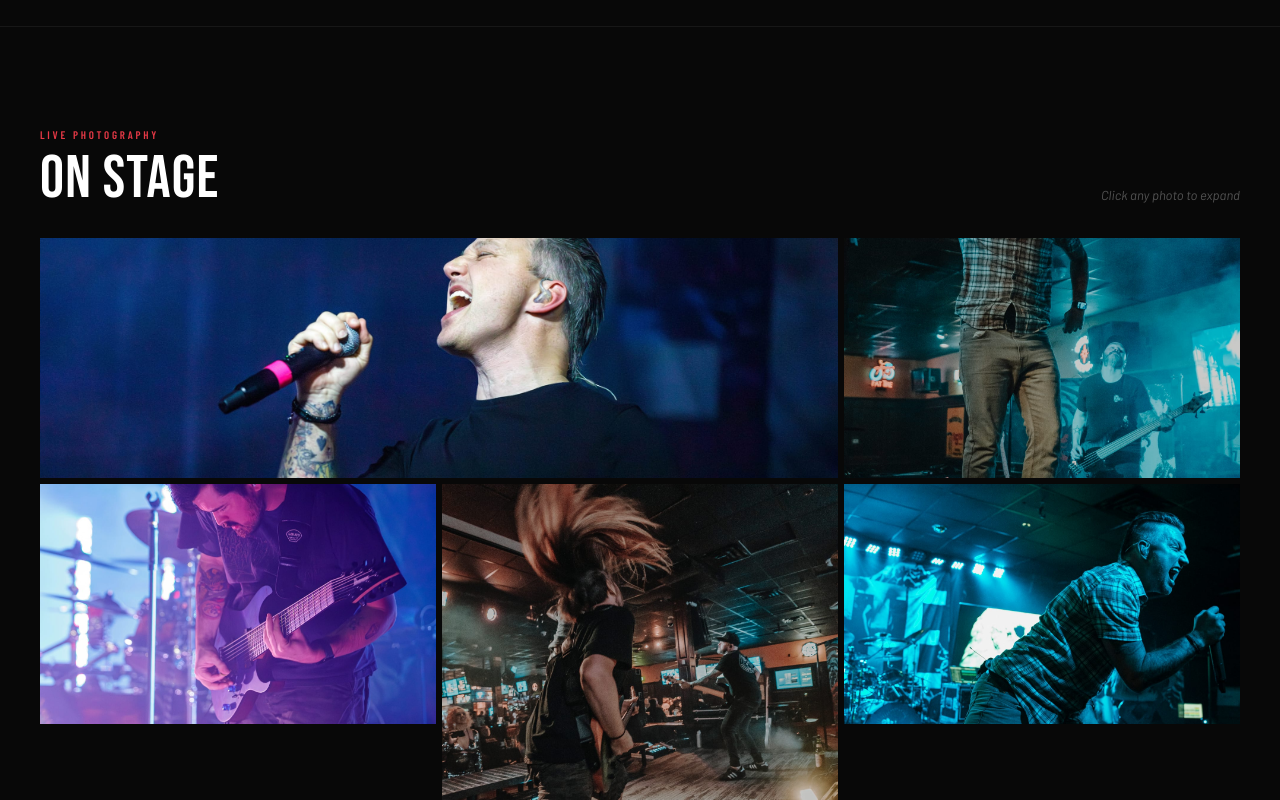
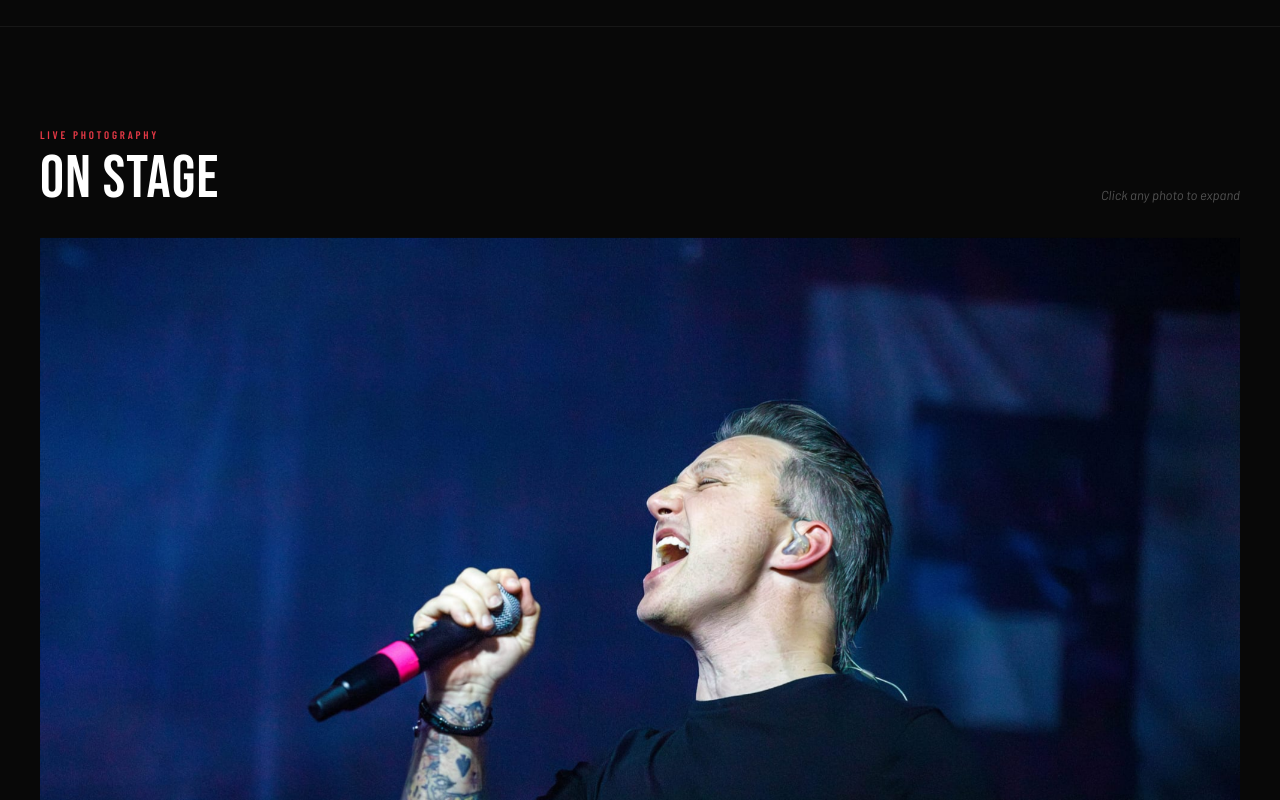
Before and after one commit to eranallo/echo-play-live-site, a Next.js app: page /bands/elite in a window 1280 px wide. Shown: the part 3429-4229 px from the top of the page. Built offline with nearby package versions, Linux system fonts and the light colour scheme; a web font is replaced by a local one.

Commit message:
Add files via upload

```diff
--- a/app/bands/[slug]/page.js
+++ b/app/bands/[slug]/page.js
@@ -416,21 +416,26 @@ export default function BandPage({ params }) {
           </div>
         </section>
 
-        {/* ── SOCIAL PROOF: CROWD SHOT ─────────────────────── */}
-        {crowdImg && (
+        {/* ── EXPERIENCE / SOCIAL PROOF ─────────────────────
+            Renders if the band has experience copy in bands.js (or a crowd
+            photo). The crowd photo is optional — when present, the section
+            is a 2-col grid (photo + copy). When absent, it falls back to a
+            centered text-only layout so the copy still gets its moment. */}
+        {(crowdImg || band.experienceHeadline || band.experienceBody) && (
           <section style={{
             padding: 'clamp(60px, 8vw, 100px) var(--gutter-fluid)',
             borderBottom: '1px solid rgba(255,255,255,0.06)',
             background: 'rgba(255,255,255,0.01)',
           }}>
-            <div style={{ maxWidth: '1400px', margin: '0 auto' }}>
-              <div className="proof-grid" style={{
+            <div style={{ maxWidth: crowdImg ? '1400px' : '820px', margin: '0 auto' }}>
+              <div className={crowdImg ? 'proof-grid' : ''} style={crowdImg ? {
                 display: 'grid',
                 gridTemplateColumns: '1fr 1fr',
                 gap: 'clamp(40px, 6vw, 96px)',
                 alignItems: 'center',
-              }}>
-                {/* Crowd photo */}
+              } : { textAlign: 'center' }}>
+                {/* Crowd photo (only when set) */}
+                {crowdImg && (
                   <div
                     className="reveal reveal-left"
                     onClick={() => openLightbox(crowdImg, 4)}
@@ -462,12 +467,14 @@ export default function BandPage({ params }) {
                       }}
                     />
                   </div>
+                )}
 
-                {/* Social proof copy */}
+                {/* Experience copy */}
                 <div>
                   <div style={{
                     width: '32px', height: '3px',
                     background: band.color, marginBottom: '24px',
+                    margin: crowdImg ? '0 0 24px 0' : '0 auto 24px',
                   }} />
                   <div className="section-label reveal" style={{ color: band.color, marginBottom: '20px' }}>
                     The Experience
@@ -493,11 +500,16 @@ export default function BandPage({ params }) {
                     lineHeight: 1.8, fontWeight: 300,
                     color: 'rgba(255,255,255,0.55)',
                     marginBottom: '28px',
+                    maxWidth: crowdImg ? 'none' : '640px',
+                    margin: crowdImg ? '0 0 28px 0' : '0 auto 28px',
                   }}>
                     {band.experienceBody || `When you book ${band.name}, your audience gets a show worth coming back for.`}
                   </p>
                   <div className="reveal delay-300" style={{
-                    display: 'flex', gap: '20px', flexWrap: 'wrap',
+                    display: 'flex',
+                    gap: '20px',
+                    flexWrap: 'wrap',
+                    justifyContent: crowdImg ? 'flex-start' : 'center',
                   }}>
                     {(band.experiencePoints || ['Faithful to the Catalog', 'Always Live', 'All Original Members']).map(item => (
                       <div key={item} style={{
@@ -746,56 +758,30 @@ export default function BandPage({ params }) {
                 }}>Click any photo to expand</p>
               </div>
 
-              {/* Masonry-style gallery grid */}
-              <div className="gallery-grid" style={{
-                display: 'grid',
-                gridTemplateColumns: 'repeat(3, 1fr)',
-                gridAutoRows: '240px',
-                gap: '6px',
-              }}>
-                {galleryImages.map((img, i) => {
-                  // Every 5th image spans 2 columns for visual variety
-                  const isWide = i % 5 === 0
-                  const isTall = i % 7 === 3
-                  return (
+              {/* Pinterest-style masonry via CSS columns. Each photo keeps
+                  its natural aspect ratio (portraits stay tall, landscapes
+                  short) and items pack into columns with no gaps. Works
+                  with any photo count — add or remove from galleryPhotos
+                  and the layout adjusts automatically. */}
+              <div className="gallery-masonry">
+                {galleryImages.map((img, i) => (
                   <div
                     key={img.url}
-                      className="fade-up-in"
+                    className="gallery-tile fade-up-in"
                     onClick={() => openLightbox(img, i + 2)}
                     style={{
-                        position: 'relative',
-                        overflow: 'hidden',
-                        cursor: 'zoom-in',
-                        gridColumn: isWide ? 'span 2' : 'span 1',
-                        gridRow: isTall ? 'span 2' : 'span 1',
                       animationDelay: `${220 + Math.min(i * 60, 600)}ms`,
+                      '--tint': `${band.color}25`,
                     }}
                   >
-                      <Image
+                    <img
                       src={img.url}
                       alt={`${band.name} live`}
-                        fill
-                        style={{ objectFit: 'cover', transition: 'transform 0.5s ease' }}
-                        sizes="(max-width: 768px) 100vw, 33vw"
-                        quality={80}
+                      loading="lazy"
                     />
-                      <div style={{
-                        position: 'absolute', inset: 0,
-                        background: `${band.color}25`,
-                        opacity: 0, transition: 'opacity 0.3s ease',
-                      }}
-                        onMouseEnter={e => {
-                          e.currentTarget.style.opacity = '1'
-                          e.currentTarget.previousElementSibling.style.transform = 'scale(1.04)'
-                        }}
-                        onMouseLeave={e => {
-                          e.currentTarget.style.opacity = '0'
-                          e.currentTarget.previousElementSibling.style.transform = 'scale(1)'
-                        }}
-                      />
+                    <div className="gallery-tile-overlay" />
                   </div>
-                  )
-                })}
+                ))}
               </div>
             </div>
           </section>
```
Lines whose indentation alone changed are shown as unchanged.
